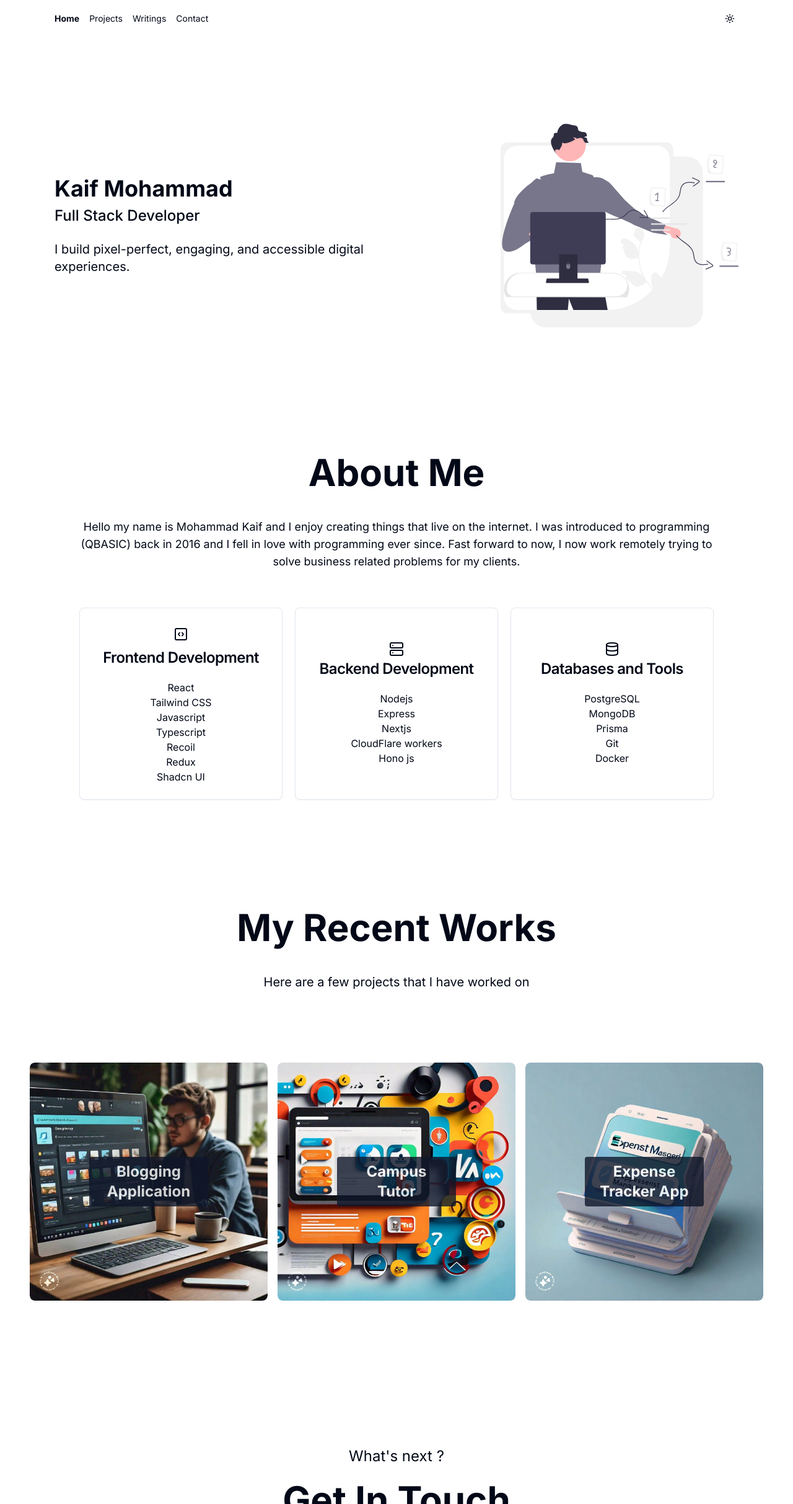
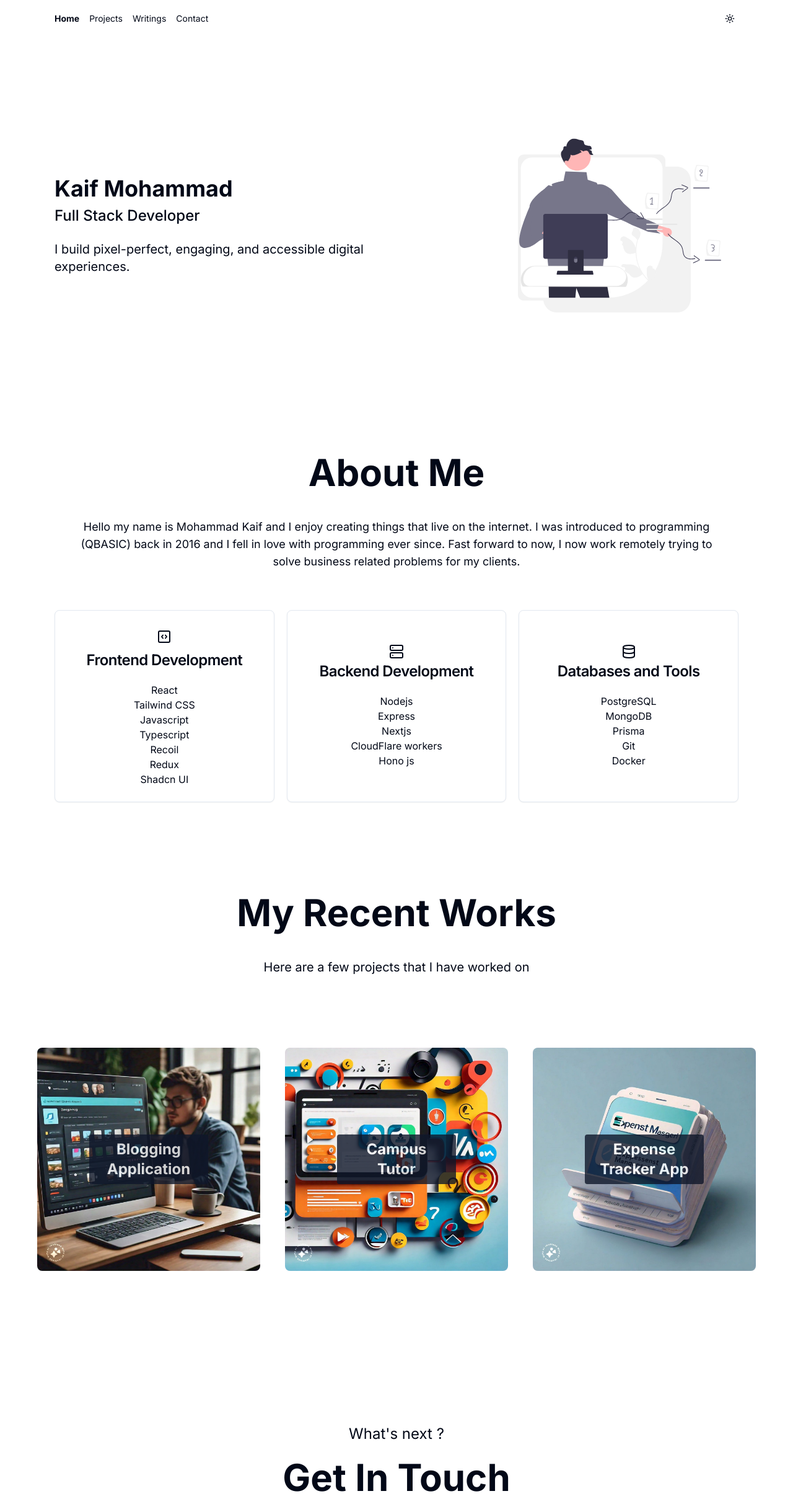
Before and after one commit to Kaif987/Kaif-Portfolio-2024, a Next.js app: page / in a window 1280 px wide. Shown: the top 2426 px of the page at 62% size. Built offline with nearby package versions, Linux system fonts and the light colour scheme; what tailwind-highlightjs would draw is missing.

Commit message:
Add responsiveness in Mobile screens

```diff
--- a/src/components/hero/avatar.tsx
+++ b/src/components/hero/avatar.tsx
@@ -1,6 +1,6 @@
 export default function Avatar() {
     return (
-        <svg width="931" height="798" viewBox="0 0 931 798" fill="none" xmlns="http://www.w3.org/2000/svg" className="w-96 h-96">
+        <svg width="931" height="798" viewBox="0 0 931 798" fill="none" xmlns="http://www.w3.org/2000/svg" className="w-96 h-96 px-7">
             <g clip-path="url(#clip0_1_51)">
                 <path d="M727.269 128.56H664.013V667.854C664.013 676.315 662.347 684.694 659.109 692.511C655.871 700.328 651.125 707.431 645.141 713.414C639.158 719.398 632.055 724.144 624.238 727.382C616.421 730.62 608.042 732.286 599.581 732.286H115.962V732.903C115.962 741.364 117.629 749.743 120.867 757.56C124.105 765.377 128.851 772.48 134.834 778.463C140.817 784.446 147.92 789.192 155.737 792.43C163.555 795.668 171.933 797.335 180.394 797.335H727.269C735.731 797.335 744.109 795.668 751.927 792.43C759.744 789.192 766.847 784.446 772.83 778.463C778.813 772.48 783.559 765.377 786.797 757.56C790.035 749.743 791.702 741.364 791.702 732.903V192.992C791.702 184.531 790.035 176.152 786.797 168.335C783.559 160.518 778.813 153.415 772.83 147.432C766.847 141.449 759.744 136.703 751.927 133.465C744.109 130.226 735.731 128.56 727.269 128.56Z" fill="#F2F2F2" />
                 <path d="M648.995 73.2375H26.7441C11.9737 73.2375 0 85.2112 0 99.9816V715.268C0 730.039 11.9737 742.013 26.7441 742.013H648.995C663.766 742.013 675.74 730.039 675.74 715.268V99.9816C675.74 85.2112 663.766 73.2375 648.995 73.2375Z" fill="#F2F2F2" />
--- a/src/components/ui/about-me/skills.tsx
+++ b/src/components/ui/about-me/skills.tsx
@@ -3,7 +3,7 @@ import { SquareCode, Server, Database } from "lucide-react";
 
 export default function Skills() {
     return (
-        <div className="flex flex-col justify-center gap-5 p-10 w-full sm:flex-row">
+        <div className="flex flex-col justify-center gap-5 mt-11 w-full sm:flex-row">
             <Card className="w-full flex flex-col items-center justify-center">
                 <CardHeader>
                     <div className="flex flex-col items-center gap-2">
--- a/src/components/ui/repo-card/index.tsx
+++ b/src/components/ui/repo-card/index.tsx
@@ -24,14 +24,14 @@ export function RepoCard(props: IRepoCardProps) {
 
     return (
         <Link href={`https://github.com/${props.fullName}`} target="_blank">
-            <Card className="flex h-full flex-col transition-all duration-300 hover:border-ring">
+            <Card className="flex flex-wrap h-full flex-col transition-all duration-300 hover:border-ring">
                 <CardHeader>
                     <div className="space-y-1">
-                        <CardTitle>{props.name}</CardTitle>
-                        <CardDescription>{props.description}</CardDescription>
+                        <CardTitle className='supports-[overflow-wrap:anywhere]:[overflow-wrap:anywhere]'>{props.name}</CardTitle>
+                        <CardDescription >{props.description}</CardDescription>
                     </div>
                 </CardHeader>
-                <div className="grow" />
+                <div className="grow text-wrap" />
                 <CardContent>
                     <div className="flex space-x-4 text-sm text-muted-foreground">
                         <div className="flex items-center">
--- a/src/components/ui/work/project-cards.tsx
+++ b/src/components/ui/work/project-cards.tsx
@@ -13,7 +13,7 @@ type ProjectCardType = {
 
 export default function ProjectCard({ name, href, languages, description, image_url }: ProjectCardType) {
     return (
-        <div className='relative card rounded-lg overflow-hidden w-96'>
+        <div className='relative card rounded-lg overflow-hidden w-96 px-3'>
             <Image src={image_url} alt='project image' width={0} height={0} sizes="100vw" className='w-full h-full rounded-lg' />
             <span className='absolute top-1/2 left-1/2 -translate-x-1/2 -translate-y-1/2 text-white bg-slate-900 opacity-80 px-4 py-2 rounded text-2xl text-center font-bold '>{name}</span>
             <div className='description'>
```
